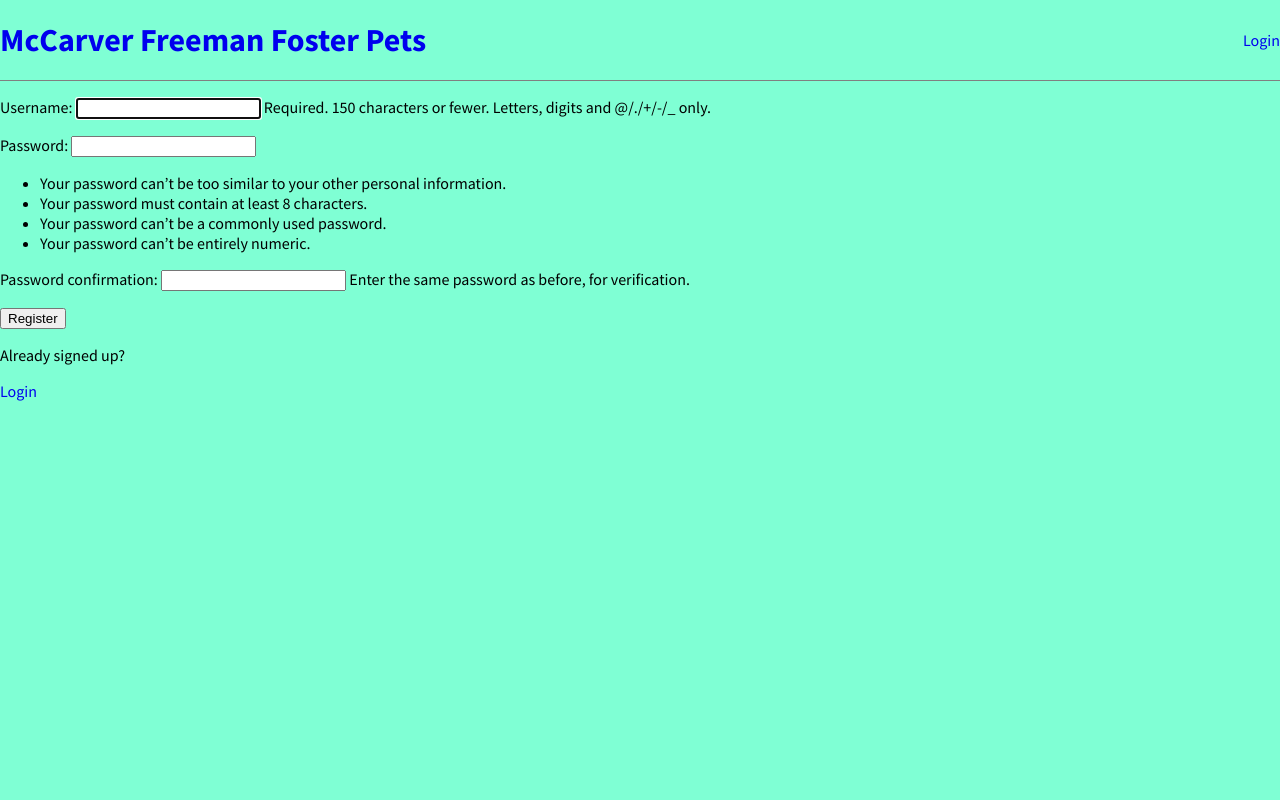
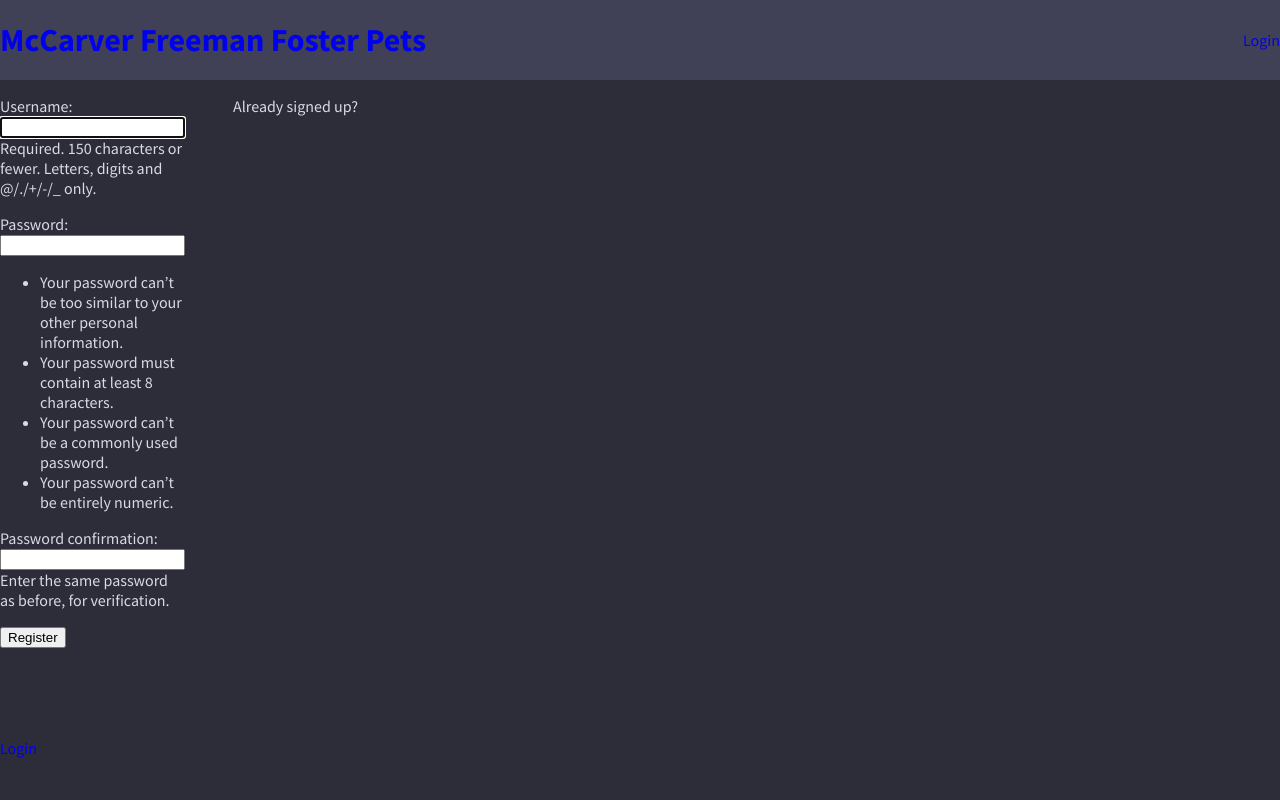
Before and after one commit to jsmccarver/Freeman-Pet-Shop, a Django app: page /register/ in a window 1280 px wide. Run offline with Django 4.2, Linux system fonts and the light colour scheme.

Commit message:
added login logout register

```diff
--- a/api/urls.py
+++ b/api/urls.py
@@ -1,6 +1,8 @@
 from django.urls import path
 from . import views
 urlpatterns = [
-    path('', views.getPet),
+    path('', views.getRoutes),
+    path('/pet', views.getPets),
+    path('/pet/:id', views.getPets),
     path('add', views.addPet),
 ]
--- a/base/templates/base/delete.html
+++ b/base/templates/base/delete.html
@@ -1,8 +1,12 @@
 {% extends 'main.html' %} {% block content %}
+<div class="container">
+  <div class="home-container">
     <form method="POST" action="">
       {% csrf_token %}
       <p>Are you sure you would like to delete? "{{obj}}"</p>
       <a href="{{request.META.HTTP_REFERER}}">Go Back</a>
       <input type="submit" value="Confirm" />
     </form>
+  </div>
+</div>
 {% endblock content %}
--- a/base/templates/base/login_register.html
+++ b/base/templates/base/login_register.html
@@ -1,5 +1,6 @@
 {% extends 'main.html' %} {% block content %} {% if page == 'login' %}
-<div>
+<div class="container">
+  <div class="home-container">
     <form method="POST" action="">
       {% csrf_token %}
       <label>Username</label>
@@ -8,11 +9,16 @@
       <input type="password" name="password" placeholder="Enter Password" />
       <input type="submit" value="login" />
     </form>
+    <div>
       <p>Haven't Signed up yet?</p>
       <a href="{% url 'register' %}">Sign up</a>
     </div>
+  </div>
+</div>
 {% else %}
-<div>
+
+<div class="container">
+  <div class="home-container">
     <form method="POST" action="">
       {% csrf_token %} {{form.as_p}}
       <input type="submit" value="Register" />
@@ -20,4 +26,5 @@
     <p>Already signed up?</p>
     <a href="{% url 'login' %}">Login</a>
   </div>
+</div>
 {% endif %} {% endblock content %}
--- a/base/templates/base/pets.html
+++ b/base/templates/base/pets.html
@@ -1,4 +1,6 @@
 {% extends 'main.html' %} {% block content %}
+<div class="container">
+  <div class="home-container">
     <div class="pet-page">
       <h4>My First Name is {{ pet.name }}.</h4>
       <img src="{{ pet.image.url }}" />
@@ -6,3 +8,5 @@
       <button><a href="mailto:{{user.email}}">adopt</a></button>
       {% endblock content %}
     </div>
+  </div>
+</div>
--- a/base/templates/base/pets_form.html
+++ b/base/templates/base/pets_form.html
@@ -1,9 +1,11 @@
 {% extends 'main.html' %} {% block content %}
 
-<div>
+<div class="container">
+  <div class="home-container">
   <form method="POST" action="" enctype="multipart/form-data">{% csrf_token %}
     {{form.as_p}}
       <input type="submit" value="Submit"></input>
   </form>
 </div>
+</div>
 {% endblock content%}
--- a/base/urls.py
+++ b/base/urls.py
@@ -12,7 +12,5 @@ urlpatterns = [
     path('create-pet/', views.create_pet, name='create-pet'),
     path('update-pet/<str:pk>/', views.update_pet, name='update-pet'),
     path('delete-pet/<str:pk>/', views.delete_pet, name='delete-pet'),
-
-
     path('room/<str:pk>', views.room, name='room')
 ] + static(settings.MEDIA_URL, document_root=settings.MEDIA_ROOT)
--- a/static/main.css
+++ b/static/main.css
@@ -1,25 +1,34 @@
-@import url('https://fonts.googleapis.com/css2?family=Source+Sans+Pro:ital,wght@0,200;0,300;0,400;0,600;0,700;0,900;1,200;1,300;1,400;1,600;1,700;1,900&display=swap');
-body{
-    background-color: aquamarine;
-    font-family: 'Source Sans Pro', sans-serif;
+@import url("https://fonts.googleapis.com/css2?family=Source+Sans+Pro:ital,wght@0,200;0,300;0,400;0,600;0,700;0,900;1,200;1,300;1,400;1,600;1,700;1,900&display=swap");
+body {
+  font-family: "Source Sans Pro", sans-serif;
   padding: 0px;
   margin: 0px;
+  color: #d9dae6;
 }
-h1,h2,h3{
+h1,
+h2,
+h3 {
   margin: 0px;
   padding: 0px;
   line-height: 2rem;
 }
-a{
+a {
   text-decoration: none;
 }
 a:visited {
   color: inherit;
 }
-.navbar-container{
-    border-bottom: 1px solid grey;
+.main-wrapper {
+  display: flex;
+  flex-direction: column;
+  min-height: 100vh;
+  width: 100vw;
 }
-.navbar{
+.navbar-container {
+  background: #404156;
+  border-bottom: 0px solid grey;
+}
+.navbar {
   max-width: 1500px;
   height: 80px;
   display: flex;
@@ -27,45 +36,57 @@ a:visited {
   justify-content: space-between !important;
   margin: 0 auto;
 }
-.home-container{
+.container {
+  background-color: #2d2c39;
+  display: flex;
+  flex: 1;
+}
+.home-container {
+  display: grid;
+  justify-content: space-between !important;
+  max-width: 1500px;
+  grid-template-columns: 1fr 10fr;
+  gap: 3rem;
   margin: 0 auto;
-    max-width: 1500px;
-    display: grid;
-    grid-template-columns: 1fr 4fr;
 }
-.types{
+.type-list {
+  display: flex;
+  flex-direction: column;
+  align-items: left;
+}
+.types {
   display: flex;
   flex-direction: column;
 }
 
-.pet-list{
+.pet-list {
   display: flex;
   flex-direction: row;
   flex-wrap: wrap;
 }
-.card-pets{
+.card-pets {
   display: flex;
   flex-direction: column;
   margin-right: 2.5rem;
 }
-.card-pets h1{
+.card-pets h1 {
   font-size: 1.8rem;
 }
-.card-pets h2{
+.card-pets h2 {
   font-size: 1.5rem;
 }
-.card-pets img{
+.card-pets img {
   width: 300px;
   height: 300px;
   object-fit: cover;
 }
-.pet-page{
+.pet-page {
   margin: 0 auto;
   display: flex;
   align-items: center;
   flex-direction: column;
 }
-.pet-page img{
+.pet-page img {
   width: 300px;
   height: 300px;
   object-fit: cover;
--- a/templates/main.html
+++ b/templates/main.html
@@ -6,20 +6,19 @@
     <meta name="viewport" content="width=device-width, initial-scale=1.0" />
     <meta http-equiv="X-UA-Compatible" content="ie=edge" />
     <title>Shop</title>
-    <link rel="stylesheet" type='text/css' media='screen' href={% static 'main.css' %} />
+    <link rel="stylesheet" href={% static 'main.css' %} type='text/css'
+    media='screen' />
   </head>
 
   <body>
-
-    {% include 'navbar.html' %}
-    {% if messages %}
-    <ul class="messages">
+    <div class="main-wrapper">
+      {% include 'navbar.html' %} {% if messages %}
+      <ul class="messages">
         {% for message in messages %}
         <li>{{ message }}</li>
         {% endfor %}
-    </ul>
-    {% endif %}
-
-    {% block content %} {% endblock %}
+      </ul>
+      {% endif %} {% block content %} {% endblock %}
+    </div>
   </body>
 </html>
--- a/templates/navbar.html
+++ b/templates/navbar.html
@@ -7,7 +7,10 @@
 </a>
 
 {% if request.user.is_authenticated %}
+<div>
+<h3>Welcome {{user}}</h3>
 <a href="{% url "logout" %}">logout</a>
+</div>
 {% else %}
 <a href="{% url "login" %}">Login</a>
 
```
Also changed, not shown: api/views.py (+24 -5 lines), base/templates/base/home.html (+5 -2 lines), base/templates/base/room.html (+8 -6 lines). Lines whose indentation alone changed are shown as unchanged.
